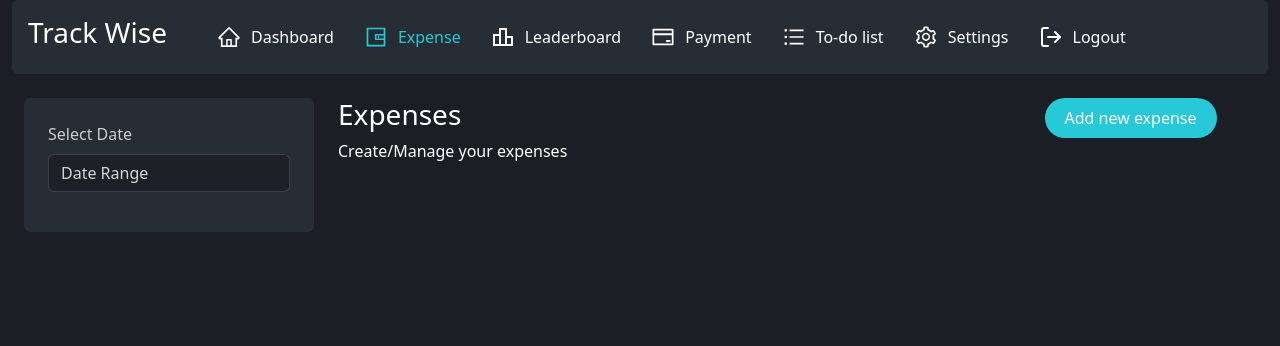
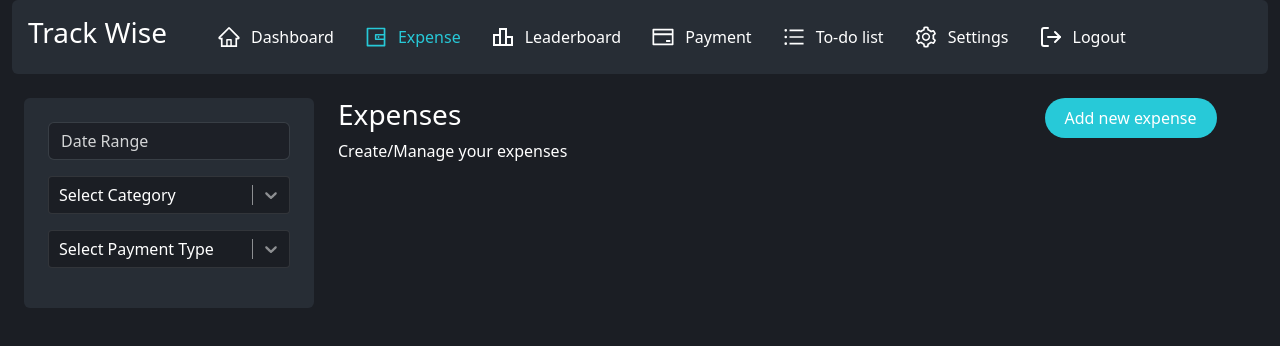
Before and after one commit to weebySagar/full-stack-expense-app, a React (Vite) app in the folder frontend/: page /expenses in a window 1280 px wide. Shown: the top 346 px of the page. Built offline with nearby package versions, Linux system fonts and the light colour scheme.

Commit message:
added react select

```diff
--- a/frontend/package.json
+++ b/frontend/package.json
@@ -22,6 +22,7 @@
     "react-hot-toast": "^2.4.1",
     "react-icons": "^4.11.0",
     "react-router-dom": "^6.16.0",
+    "react-select": "^5.8.1",
     "sass": "^1.68.0"
   },
   "devDependencies": {
--- a/frontend/src/components/datepicker/DatePicker.jsx
+++ b/frontend/src/components/datepicker/DatePicker.jsx
@@ -18,7 +18,7 @@ export default function DatePicker({
         // disabled={true}
         type={"text"}
         placeholder="Date Range"
-        label={"Select Date"}
+        // label={"Select Date"}
         value={dateRangeText}
       />
       <div
--- /dev/null
+++ b/frontend/src/components/select/Select.jsx
@@ -0,0 +1,61 @@
+import React from "react";
+import ReactSelect from "react-select";
+
+export default function Select({ placeholder, options, value, onChange }) {
+  return (
+    <ReactSelect
+      placeholder={placeholder}
+      styles={{
+        control: (styles) => ({
+          ...styles,
+          background: "#1b1e24",
+          borderColor: "rgba(255,255,255,0.1)",
+          color: "#fff",
+          "::placeholder": {
+            color: "#fff",
+          },
+        }),
+        indicatorSeparator: (styles) => ({
+          ...styles,
+          backgroundColor: "rgba(255,255,255,0.5)",
+        }),
+        dropdownIndicator: (styles) => ({
+          ...styles,
+          color: "rgba(255,255,255,0.5)",
+          ":hover": {
+            color: "#fff",
+          },
+        }),
+        menuList: (styles) => ({
+          ...styles,
+          background: "#272d35",
+          border: "1px solid rgba(255,255,255,0.1)",
+        }),
+        option: (styles, state) => ({
+          ...styles,
+          background: state.isFocused ? "#1b1e24" : "#272d35",
+        }),
+        singleValue: (styles) => ({
+          ...styles,
+          color: "#FFF",
+        }),
+        clearIndicator: (styles) => ({
+          ...styles,
+          color: "rgba(255,255,255,0.5)",
+          ":hover": {
+            color: "#fff",
+          },
+        }),
+        placeholder: (styles) => ({
+          ...styles,
+          color: "#fff",
+        }),
+      }}
+      options={options}
+      isClearable
+      onChange={onChange}
+      value={value}
+      className="mb-3"
+    />
+  );
+}
--- a/frontend/src/pages/Expenses.jsx
+++ b/frontend/src/pages/Expenses.jsx
@@ -3,6 +3,7 @@ import DatePicker from "@/components/datepicker/DatePicker";
 import Button from "@/components/ui/button/Button";
 import React, { useState } from "react";
 import { DateTime } from "luxon";
+import Select from "@/components/select/Select";
 
 export default function Expenses() {
   const fetchExpenses = () => {
@@ -12,6 +13,26 @@ export default function Expenses() {
   const [startDate, setStartDate] = useState(DateTime.now());
   const [endDate, setEndDate] = useState(DateTime.now().plus({ days: 7 }));
   const [dateRange, setDateRange] = useState("");
+  const [selectedCategory, setSelectedCategory] = useState("");
+  const [selectedPayment, setSelectedPayment] = useState("");
+
+  const categories = [
+    { label: "Groceries", values: "groceries" },
+    { label: "Healthcare", values: "healthcare" },
+    { label: "Education", values: "education" },
+    { label: "Clothing", values: "clothing" },
+    { label: "Entertainment", values: "entertainment" },
+    { label: "Travel", values: "travel" },
+    { label: "Miscellaneous", values: "miscellaneous" },
+  ];
+
+  const payments = [
+    { label: "Cash", values: "cash" },
+    { label: "Debit Card", values: "debit_card" },
+    { label: "Credit Card", values: "credit_card" },
+    { label: "Net Banking", values: "net_banking" },
+    { label: "Online (UPI,Wallet)", values: "upi_wallet" },
+  ];
 
   const handleDateChange = (range) => {
     const startDate = range.selection.startDate;
@@ -27,6 +48,16 @@ export default function Expenses() {
     )}`;
     setDateRange(rangeText);
   };
+
+  const handleCategoryChange = (value) => {
+    if (!value) setSelectedCategory("");
+    else setSelectedCategory(value.values);
+  };
+
+  const handlePaymentChange = (value) => {
+    if (!value) setSelectedPayment("");
+    else setSelectedPayment(value.values);
+  };
   return (
     <div className="container-fluid mt-4">
       <div className="row">
@@ -37,6 +68,26 @@ export default function Expenses() {
               endDate={endDate}
               handleDateChange={handleDateChange}
               dateRangeText={dateRange}
+            />
+            <Select
+              options={categories}
+              placeholder={"Select Category"}
+              onChange={handleCategoryChange}
+              value={
+                categories?.find(
+                  (category) => category.values === selectedCategory
+                ) || null
+              }
+            />
+            <Select
+              options={payments}
+              placeholder={"Select Payment Type"}
+              onChange={handlePaymentChange}
+              value={
+                payments?.find(
+                  (payment) => payment.values === selectedPayment
+                ) || null
+              }
             />
           </div>
         </div>
--- a/frontend/src/styles/input/input.scss
+++ b/frontend/src/styles/input/input.scss
@@ -6,7 +6,7 @@
         color: $color-1;
         border: 1px solid rgba(255, 255, 255, 0.1);
         opacity: 0.8;
-
+        height: 38px;
 
         &::placeholder {
             color: $color-1;
```
Also changed, not shown: 1 other file (tests, documents, lock files or other folders).
